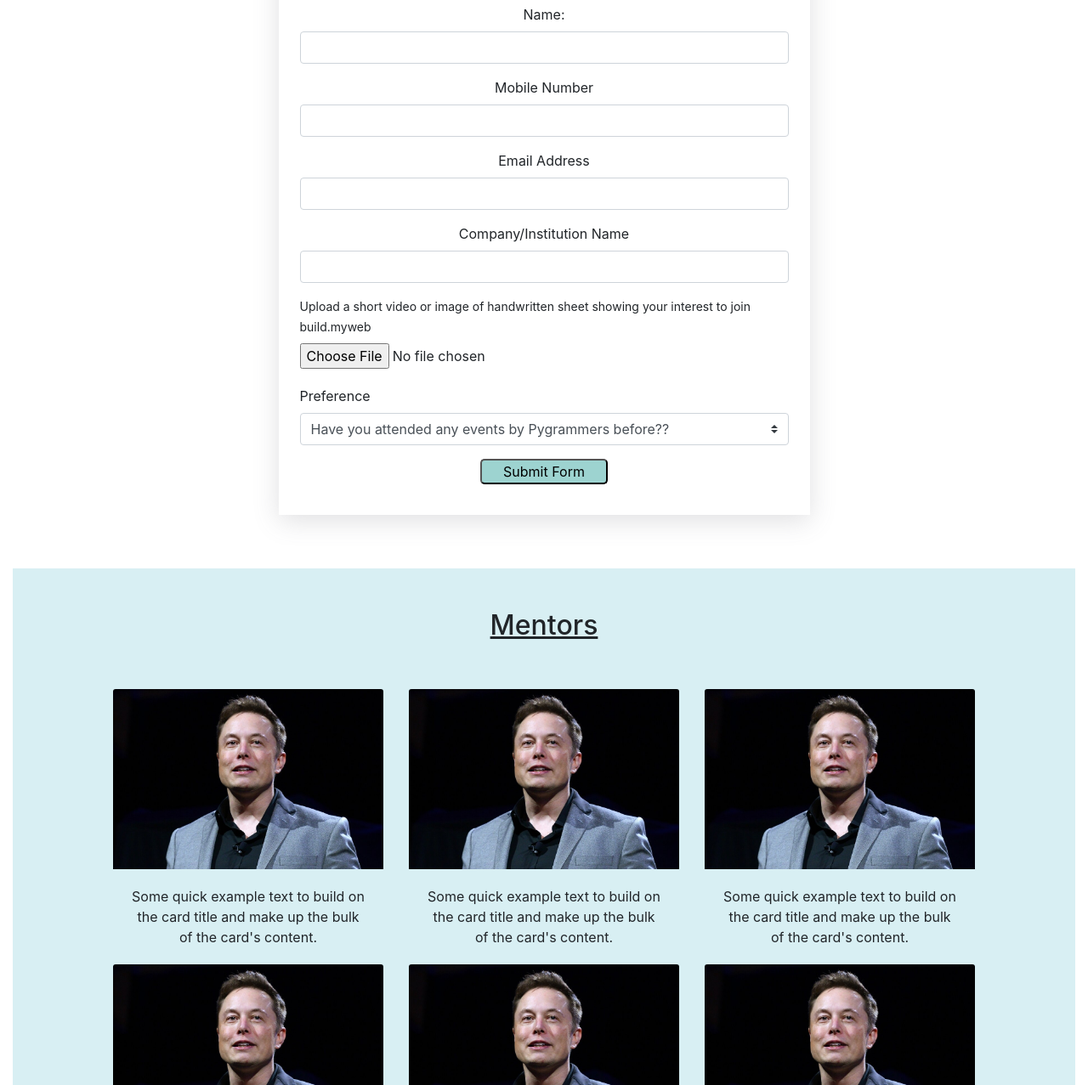
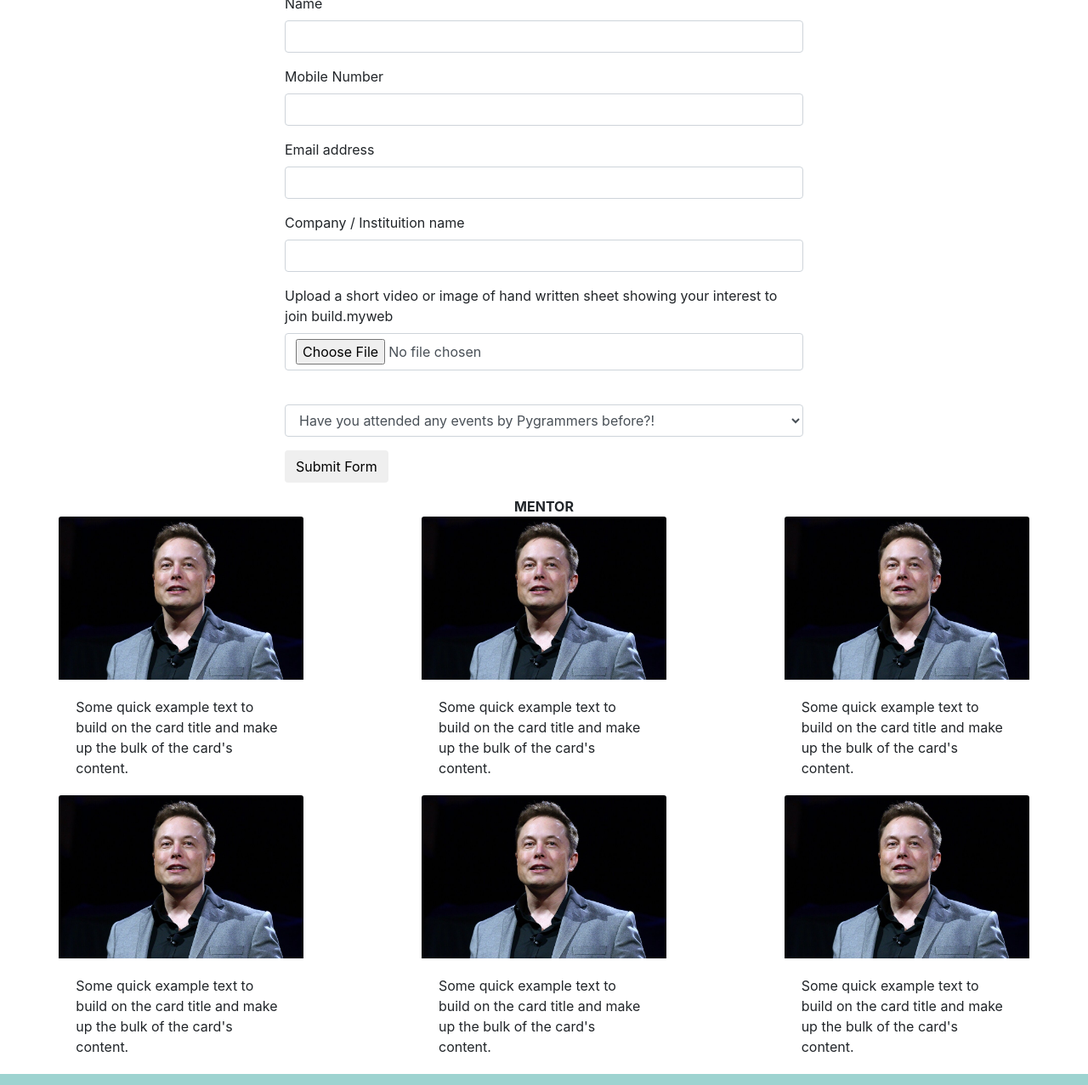
Before and after one commit to midhunkalarikkal/Build.myweb, a plain HTML site: page index.html in a window 1280 px wide. Shown: the part 594-1871 px from the top of the page at 85% size. Drawn offline with nearby package versions, Linux system fonts and the light colour scheme.

Commit message:
Update index.html
edit final

```diff
--- a/index.html
+++ b/index.html
@@ -1,43 +1,38 @@
 <!DOCTYPE html>
 <html lang="en">
 <head>
-        <title>Midhun k paniker / pygrammers</title>
+    <title>Midhun / Pygrammersweb</title>
     <meta charset="UTF-8">
-        <meta name="viewport" content="width=device-width, initial-scale=1">
-        <link href="style.css" rel="stylesheet">
-        <link rel="stylesheet" href="https://cdn.jsdelivr.net/npm/bootstrap@4.6.1/dist/css/bootstrap.min.css">
+    <meta http-equiv="X-UA-Compatible" content="IE=edge">
+    <meta name="viewport" content="width=device-width, initial-scale=1.0">
+    <link rel="stylesheet" href="style.css">
+    <link rel="stylesheet" href="https://maxcdn.bootstrapcdn.com/bootstrap/4.0.0/css/bootstrap.min.css" integrity="sha384-Gn5384xqQ1aoWXA+058RXPxPg6fy4IWvTNh0E263XmFcJlSAwiGgFAW/dAiS6JXm" crossorigin="anonymous">
+
 </head>
-    <body class="col-12 col-sm-12 col-md-12 col-lg-12">
-        <header class="header">
-            <div class="row">
-                <div class="col-md-6 col-6 p-3 pl-5">
-                  <img class="navbarimg" src="images/buildlogo.png">
-                </div>
-                <div class="col-md-6 col-6 my-auto">
-                    <nav class="navbar navbar-expand-lg navbar-light">
-                        <button class="navbar-toggler ml-auto" type="button" data-toggle="collapse" data-target="#navbarSupportedContent" aria-controls="navbarSupportedContent" aria-expanded="false" aria-label="Toggle navigation">
+<body>
+  <nav class="navbar navbar-expand-lg navbar-light sticky-top">
+        <img src="images/buildlogo.png" alt="..." height="36">
+    <button class="navbar-toggler" type="button" data-toggle="collapse" data-target="#navbarSupportedContent" aria-controls="navbarSupportedContent" aria-expanded="false" aria-label="Toggle navigation">
       <span class="navbar-toggler-icon"></span>
     </button>
+
     <div class="collapse navbar-collapse" id="navbarSupportedContent">
       <ul class="navbar-nav ml-auto">
         <li class="nav-item active">
-                              <a class="nav-link" href="#Home">Home <span class="sr-only">(current)</span></a>
+          <a class="nav-link" href="#s1">Home <span class="sr-only">(current)</span></a>
         </li>
         <li class="nav-item">
-                              <a class="nav-link" href="#s3">Register</a>
+            <a class="nav-link" href="#s2">Register</a>
           </li>
         <li class="nav-item">
-                              <a class="nav-link" href="#s4">Mentors</a>
+          <a class="nav-link" href="#s3">Mentor</a>
         </li>
         <li class="nav-item">
-                                <a class="nav-link" href="#">Participates</a>
+          <a class="nav-link" href="#">Participants</a>
         </li>
       </ul>
     </div>
   </nav>
-                </div>
-            </div>
-        </header>
 
   <section class="s1" id="Home">
     <div id="carouselExampleIndicators" class="carousel slide" data-ride="carousel">
@@ -65,130 +60,121 @@
   </section>
 
   <section class="section2" id="s2">
-            <h3 style="text-align: center;margin-top: 15px;" id="Home_section">Join us</h3>
-            <p class="s2para" >Pygrammers is a community of python enthusiasts with similiar ideologies and interests.</p>
-            <div class="text-center">
-              <button type = "button" class = "btn-primary"><a style="color: white;text-decoration: none;" href="https://desktop.telegram.org/">Telegram</a></button>
+    <div class="Register" id="Register">
+      <div class="join-now">
+        <h2 class="Join">Join Us</h2>
+        <p class="description-join">Pygrammers is a community for python enthusiasts with similar idealogies  and interests</p>
+        <a href="https://web.tel.onl/" class="btn btn-primary">Telegram</a>
+      </div>
+      <div class="Register" id="Register">
+        <div class="col-12 col-sm-10 col-md-8 col-lg-6 col-xl-6 mx-auto">
+        <form>
+          <h2>Form:</h2>
+            <div class=" form-box form-group">
+              <div class="form-group">
+                <label for="usr">Name</label>
+                <input type="text" class="form-control" id="usr">
+              </div>
+              <div class="form-group">
+                  <label for="phone">Mobile Number</label>
+                  <input type="tel" id="phone" name="phone" class="form-control" pattern="[0-9]{3}-[0-9]{2}-[0-9]{3}">
+              </div>
+              <div class="form-group">
+                <label for="exampleInputEmail1">Email address</label>
+                <input type="email" class="form-control" id="exampleInputEmail1" aria-describedby="emailHelp">
+                <small id="emailHelp" class="form-text text-muted"></small>
+              </div>
+              <div class="form-group">
+                <label for="college">Company / Instituition name</label>
+                <input type="text" class="form-control">
+              </div>
+            </div>
+            <div class="mb-3">
+                <label for="formFile" class="form-label uploadlabel">Upload a short video or image of hand written sheet showing your interest to join build.myweb</label>
+                <input class="form-control" type="file" id="formFile">
+            </div>
+            <div class="form-group">
+              <label for="exampleFormControlSelect1"></label>
+              <select class="form-control" id="exampleFormControlSelect1">
+                  <option selected disabled>Have you attended any events by Pygrammers before?!</option>
+                  <option>yes</option>
+                  <option>no</option>
+              </select>
+            </div>
+            <div class="form-group">
+              <button type="submit" class="btn" >Submit Form</button>
+            </div>
+          </form>
+        </div>
       </div>
   </section>
 
   <section class="section3" id="s3">
-            <div class="form_box" id="Register_section">
-                <form>
-                    <h4 class="text_center">Form:</h4>
-                    <div class="form-group center options text_center">
-                      <label for="exampleInputName">Name:</label>
-                      <input type="text" class="form-control" id="exampleInputName">
-                    </div>
-                    <div class="form-group center options text_center">
-                        <label for="exampleInputName">Mobile Number</label>
-                        <input type="text" class="form-control" id="exampleInputName">
-                    </div>
-                    <div class="form-group center options text_center">
-                        <label for="exampleInputEmail">Email Address</label>
-                        <input type="email" class="form-control" id="exampleInputEmail" aria-describedby="emailHelp">
-                    </div>
-                    <div class="form-group center text_center" style="margin-bottom: 15px;">
-                        <label for="exampleInputName">Company/Institution Name</label>
-                        <input type="text" class="form-control" id="exampleInputName">
-                    </div>
-                    <div class="form-group">
-                        <label for="exampleFormControlFile1"><small>Upload a short video or image of handwritten sheet showing your interest to join build.myweb</small></label>
-                        <input type="file" class="form-control-file" id="exampleFormControlFile1">
-                    </div>
-                    <div class="form-row align-items-center">
-                        <div class="col-auto my-1" style="width: 100%;">
-                            <label class="mr-sm-2" for="inlineFormCustomSelect">Preference</label>
-                            <select class="custom-select mr-sm-2" id="inlineFormCustomSelect">
-                                <option selected>Have you attended any events by Pygrammers before??</option>
-                                <option value="1">Yes</option>
-                                <option value="2">No</option>
-                                </select>
-                        </div>
-                        <button type="submit" class="s3btn">Submit Form</button>
-                    </div>
-                </form>
-            </div>
-        </section>
-
-        <section class="section4 p-5" id="s4">
-            <h2 class="s4head text-center col-xs-12 col-sm-12 col-lg-12">Mentors</h2>
-            <div class="container">
-                <div class="row p-5">
-
-                    <div class="col-xs-6 col-sm-6 col-lg-4 text-center">
-                        <div class="card" style="border: 0px; background-color: #d83e3e00;">
+    <div class="Mentor" id="Mentor">
+      <div class="container-fluid">
+        <div class="s3hea"  style="text-align: center; margin-bottom: none;"> <b>MENTOR</b></div>
+        <div class="row">
+            <div class="col-12 col-sm-6 col-md-4 col-xl-4">
+                <div class="card  mx-auto" style="width: 18rem; background-color: rgba(166, 213, 231, 0); border: 0px;">
                     <img class="card-img-top" src="images/download.jpg" alt="Card image cap">
                     <div class="card-body">
                       <p class="card-text">Some quick example text to build on the card title and make up the bulk of the card's content.</p>
                     </div>
                   </div>
             </div>
-
-                    <div class="col-xs-6 col-sm-6 col-lg-4 text-center">
-                        <div class="card" style="border: 0px; background-color: #d83e3e00;">
+            <div class="col-12 col-sm-6 col-md-4 col-xl-4">
+              <div class="card  mx-auto" style="width: 18rem; background-color: rgba(166, 213, 231, 0); border: 0px;">
                   <img class="card-img-top" src="images/download.jpg" alt="Card image cap">
                   <div class="card-body">
                     <p class="card-text">Some quick example text to build on the card title and make up the bulk of the card's content.</p>
                   </div>
                 </div>
           </div>
-
-                    <div class="col-xs-6 col-sm-6 col-lg-4 text-center">
-                        <div class="card" style="border: 0px; background-color: #d83e3e00;">
+          <div class="col-12 col-sm-6 col-md-4 col-xl-4">
+              <div class="card  mx-auto" style="width: 18rem; background-color: rgba(166, 213, 231, 0); border: 0px;">
                   <img class="card-img-top" src="images/download.jpg" alt="Card image cap">
                   <div class="card-body">
                     <p class="card-text">Some quick example text to build on the card title and make up the bulk of the card's content.</p>
                   </div>
                 </div>
           </div>
-
-                    <div class="col-xs-6 col-sm-6 col-lg-4 text-center">
-                        <div class="card" style="border: 0px; background-color: #d83e3e00;">
+          <div class="col-12 col-sm-6 col-md-4 col-xl-4">
+              <div class="card  mx-auto" style="width: 18rem; background-color: rgba(166, 213, 231, 0); border: 0px;">
                   <img class="card-img-top" src="images/download.jpg" alt="Card image cap">
                   <div class="card-body">
                     <p class="card-text">Some quick example text to build on the card title and make up the bulk of the card's content.</p>
                   </div>
                 </div>
           </div>
-
-                    <div class="col-xs-6 col-sm-6 col-lg-4 text-center">
-                        <div class="card" style="border: 0px; background-color: #d83e3e00;">
+          <div class="col-12 col-sm-6 col-md-4 col-xl-4">
+              <div class="card  mx-auto" style="width: 18rem; background-color: rgba(166, 213, 231, 0); border: 0px;">
                   <img class="card-img-top" src="images/download.jpg" alt="Card image cap">
                   <div class="card-body">
                     <p class="card-text">Some quick example text to build on the card title and make up the bulk of the card's content.</p>
                   </div>
                 </div>
           </div>
-
-                    <div class="col-xs-6 col-sm-6 col-lg-4 text-center">
-                        <div class="card" style="border: 0px; background-color: #d83e3e00;">
+          <div class="col-12 col-sm-6 col-md-4 col-xl-4">
+              <div class="card  mx-auto" style="width: 18rem; background-color: rgba(166, 213, 231, 0); border: 0px;">
                   <img class="card-img-top" src="images/download.jpg" alt="Card image cap">
                   <div class="card-body">
                     <p class="card-text">Some quick example text to build on the card title and make up the bulk of the card's content.</p>
                   </div>
                 </div>
           </div>
-
+        </div>
         </div>
     </div>
   </section>
 
-        <footer class="ft" style="background-color:rgb(157, 211, 208);" >
-            <div class="container">
-                <div class="row">
-                    <div class="col-xs-6 col-sm-6 col-lg-6 text-center">
-                        <img class="ftimg" src="images/footer.png" style="height: 80px; width: 400px;" alt="">
-                    </div>
-                </div>
+  <footer>
+    <div class="footer-copyright text-center py-3" style="background-color: #9dd3d0">
+      <img src="images/footer.png" style="width: 10cm;">
     </div>
   </footer>
 
-
-        <script src="https://cdn.jsdelivr.net/npm/jquery@3.5.1/dist/jquery.slim.min.js"></script>
-        <script src="https://cdn.jsdelivr.net/npm/popper.js@1.16.1/dist/umd/popper.min.js"></script>
-        <script src="https://cdn.jsdelivr.net/npm/bootstrap@4.6.1/dist/js/bootstrap.bundle.min.js"></script>
-        <script src="https://cdn.jsdelivr.net/npm/bootstrap@5.0.2/dist/js/bootstrap.bundle.min.js" integrity="sha384-MrcW6ZMFYlzcLA8Nl+NtUVF0sA7MsXsP1UyJoMp4YLEuNSfAP+JcXn/tWtIaxVXM" crossorigin="anonymous"></script>
-
+<script src="https://code.jquery.com/jquery-3.2.1.slim.min.js" integrity="sha384-KJ3o2DKtIkvYIK3UENzmM7KCkRr/rE9/Qpg6aAZGJwFDMVNA/GpGFF93hXpG5KkN" crossorigin="anonymous"></script>
+<script src="https://cdnjs.cloudflare.com/ajax/libs/popper.js/1.12.9/umd/popper.min.js" integrity="sha384-ApNbgh9B+Y1QKtv3Rn7W3mgPxhU9K/ScQsAP7hUibX39j7fakFPskvXusvfa0b4Q" crossorigin="anonymous"></script>
+<script src="https://maxcdn.bootstrapcdn.com/bootstrap/4.0.0/js/bootstrap.min.js" integrity="sha384-JZR6Spejh4U02d8jOt6vLEHfe/JQGiRRSQQxSfFWpi1MquVdAyjUar5+76PVCmYl" crossorigin="anonymous"></script>
 </body>
 </html>
```
Lines whose indentation alone changed are shown as unchanged.
